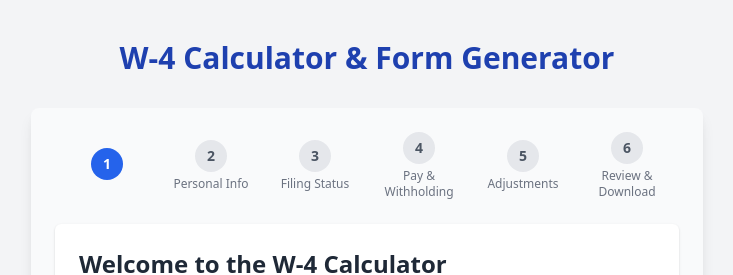
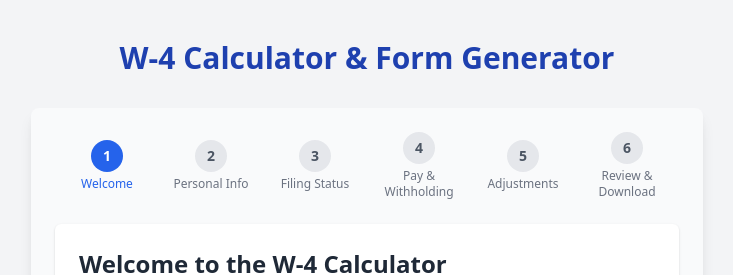
Before and after one commit to rsathyam/w4-calculator, a React (Create React App) app in the folder client/: page / in a window 1280 px wide. Shown: the top 275 px of the page, without its empty margins (273-1006 px from the left). Built offline with nearby package versions, Linux system fonts and the light colour scheme.

Commit message:
Fix styling issue for Welcome lable

```diff
--- a/client/src/components/StepperForm.jsx
+++ b/client/src/components/StepperForm.jsx
@@ -11,7 +11,7 @@ import jsPDF from 'jspdf';
 import DownloadW4 from './DownloadW4';
 
 const steps = [
-  { label: 'Welcome', Component: StepIntro },
+  { title: 'Welcome', Component: StepIntro },
   { title: 'Personal Info', Component: StepPersonalInfo },
   { title: 'Filing Status', Component: StepFilingStatus },
   { title: 'Pay & Withholding', Component: StepIncomeDetails },
```
